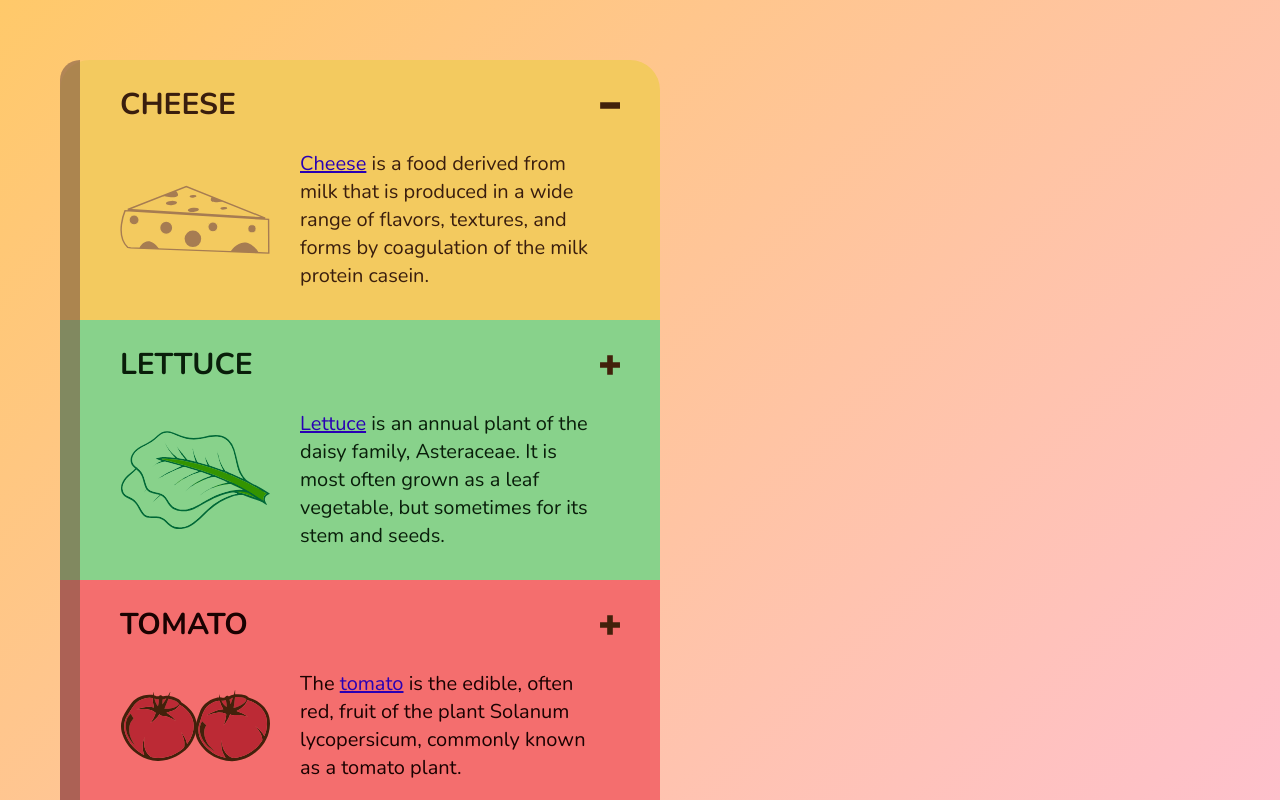
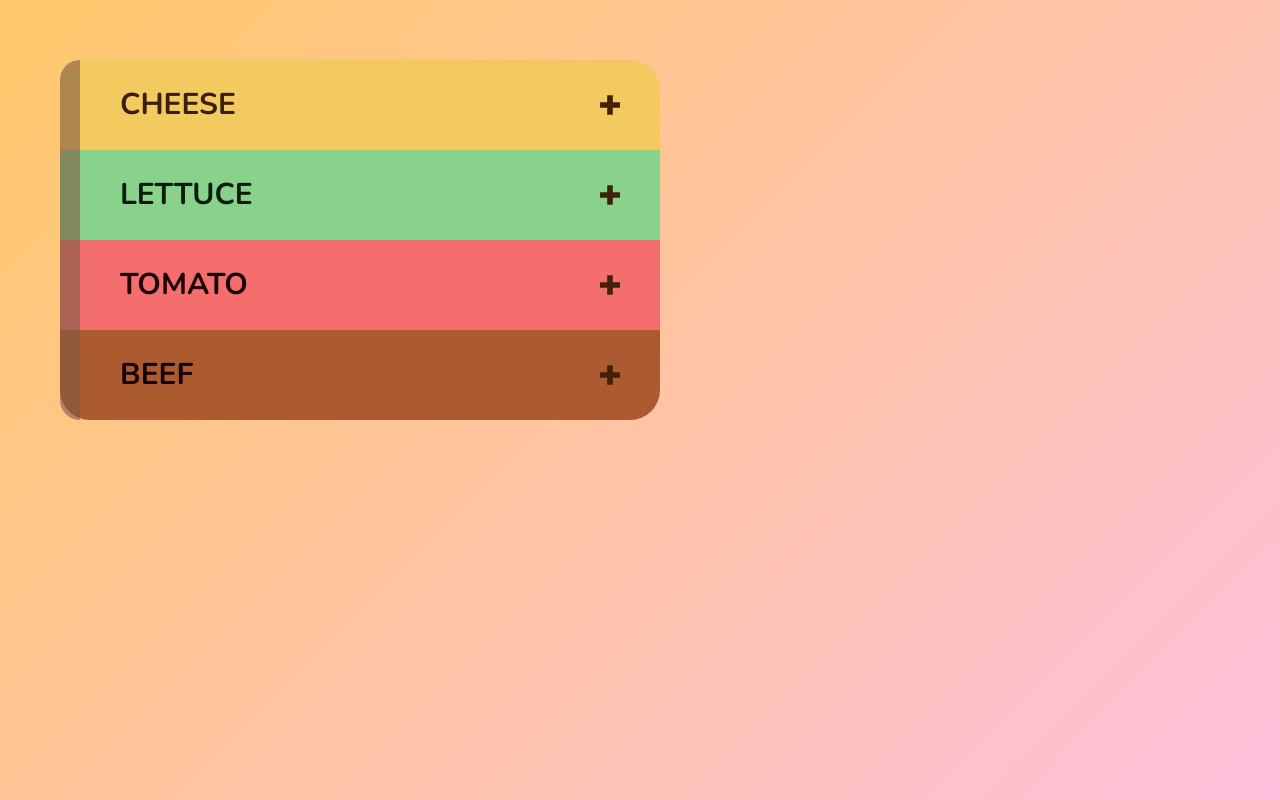
Before and after one commit to jakechiam/jj, a plain HTML site: page 03_accordion/index.html in a window 1280 px wide. Both pictures are taken after a click on the button "CHEESE". Shown: the top 800 px of the page. Drawn offline with nearby package versions, Linux system fonts and the light colour scheme.

Commit message:
Add Accordion Expand/Contract Functionality
HTML:
First <Accordion>: add .is-open

CSS:
.accordion_content: display none
.accordion.is-open .accordion_content: display grid

JS:
1. Create AccordionsArr
2. AccordionsArr.forEach(Acc =>
      ↓.accordion__header,
       add click event listener, that toggle  ↑accordion.is-open

[Ticket: 4.6 Arrays and Loops]

```diff
--- a/03_accordion/css/styles.css
+++ b/03_accordion/css/styles.css
@@ -127,7 +127,7 @@ a:active {
 
 /* Accordion content */
 .accordion__content {
-  display: grid;
+  display: none;
   grid-template-columns: 7.5em 1fr;
   grid-column-gap: 1.5em;
   align-items: center;
@@ -136,6 +136,10 @@ a:active {
   padding-left: 3em;
 }
 
+.accordion.is-open .accordion__content {
+  display: grid;
+}
+
 .accordion__content svg {
   max-width: 10em;
 }
--- a/03_accordion/index.html
+++ b/03_accordion/index.html
@@ -16,7 +16,7 @@
 
 <body>
   <div class="accordion-container">
-    <div class="accordion" data-theme="cheese">
+    <div class="accordion is-open" data-theme="cheese">
       <div class="accordion__header">
         <h2>
           <button>
--- a/03_accordion/js/main.js
+++ b/03_accordion/js/main.js
@@ -1,8 +1,11 @@
-const container = document.querySelector('.accordion-container')
-container.addEventListener('click', e => {
-  const header = e.target.closest('.accordion__header')
-  if (!header) return
+// Chapter 4: Iterating through Each of the 4 Accordions, (using a forEach loop)
+// forEach Accordion: add a click event listener(with a callback that toggles .is-open in parent Accordion)
 
-  const accordion = header.parentElement
-  accordion.classList.toggle('is-open')
+const accordionsArr = Array.from(document.querySelectorAll('.accordion'))
+
+accordionsArr.forEach(iAccordion => {
+  const iAccordionHeader = iAccordion.querySelector('.accordion__header')
+  iAccordionHeader.addEventListener('click', evt => {
+    iAccordion.classList.toggle('is-open')
+  })
 })
```
